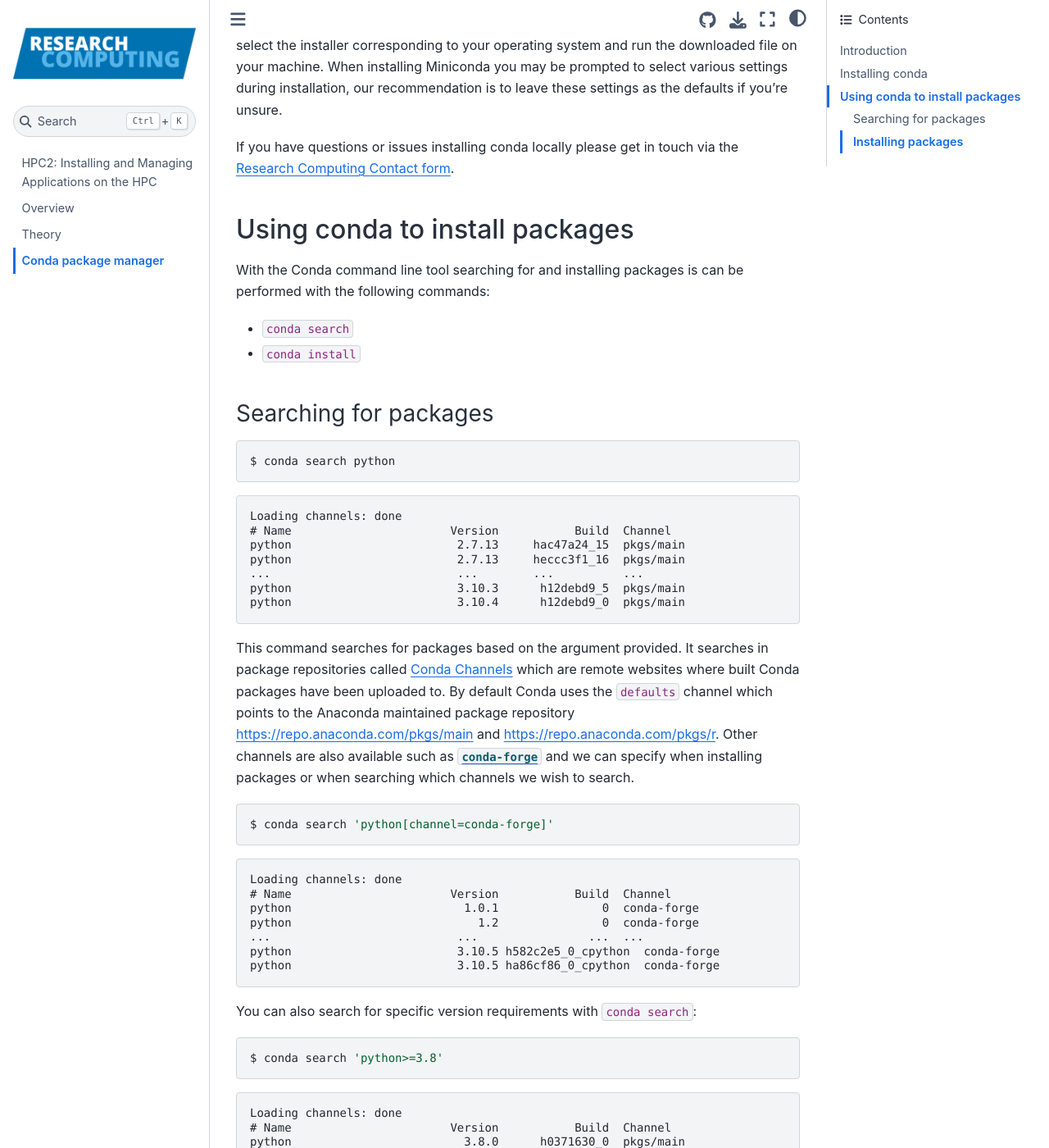
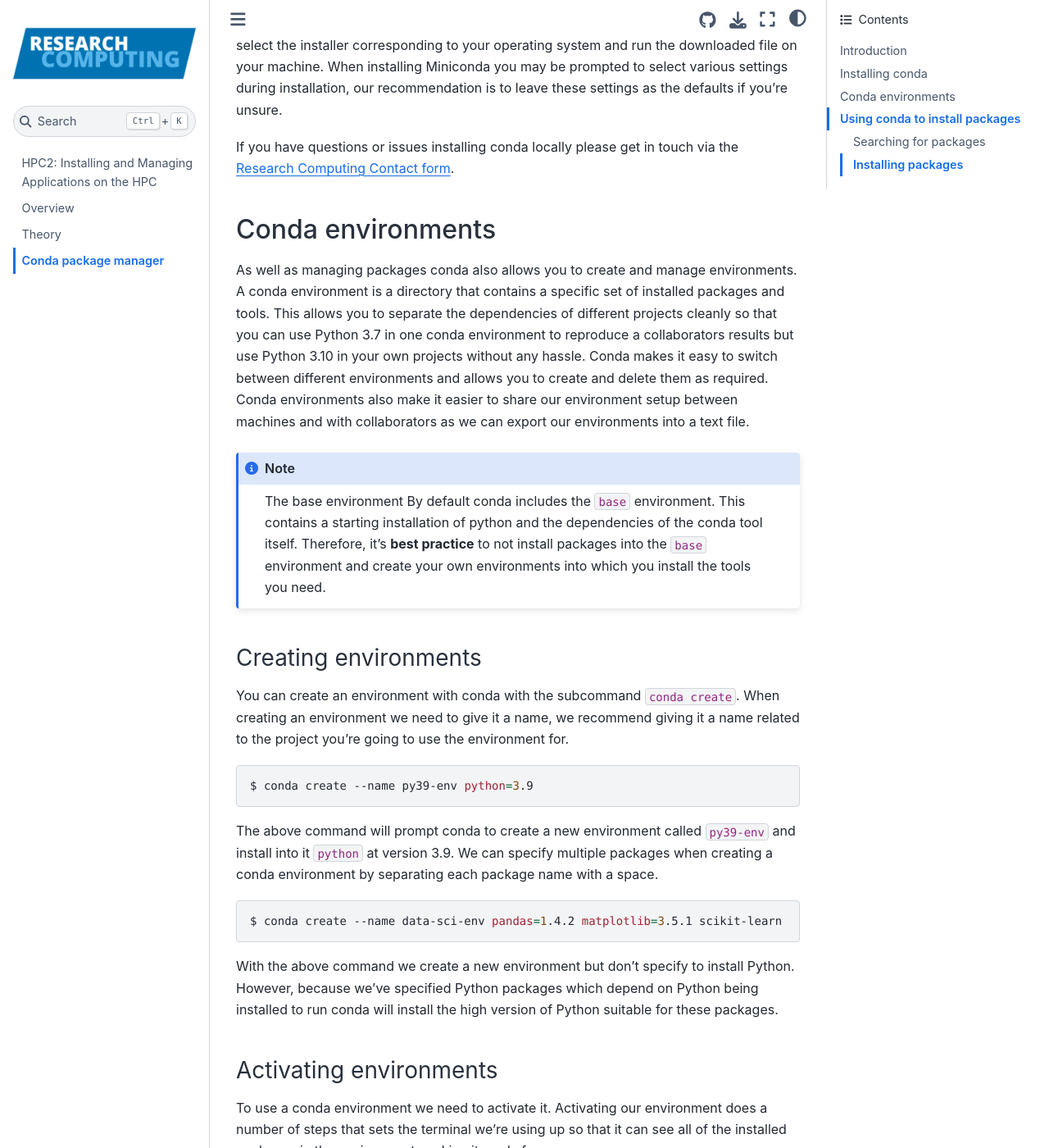
Before and after one commit to ARCTraining/hpc2-software, a Jupyter Book: the page built from book/course/conda.md, in a window 1280 px wide and 1400 px high, scrolled down 1926 px. Shown: the whole window at 82% size. Built offline with Jupyter Book 1.0.4 settings and Sphinx 7.4.7 and the Sphinx Book theme 1.1.4, drawn with Linux system fonts in a browser that asks for light colours; some of the changed text lies outside the part shown.

Commit message:
add environments section

````diff
--- a/book/course/conda.md
+++ b/book/course/conda.md
@@ -46,9 +46,67 @@ Conda is cross-platform, therefore all these distributions have installers for b
 
 If you have questions or issues installing conda locally please get in touch via the [Research Computing Contact form](https://leeds.service-now.com/it?id=sc_cat_item&sys_id=7587b2530f675f00a82247ece1050eda).
 
+## Conda environments
+
+As well as managing packages conda also allows you to create and manage environments. A conda environment is a directory that contains a specific set of installed packages and tools. This allows you to separate the dependencies of different projects cleanly so that you can use Python 3.7 in one conda environment to reproduce a collaborators results but use Python 3.10 in your own projects without any hassle. Conda makes it easy to switch between different environments and allows you to create and delete them as required. Conda environments also make it easier to share our environment setup between machines and with collaborators as we can export our environments into a text file.
+
+```{note} The base environment
+By default conda includes the `base` environment. This contains a starting installation of python and the dependencies of the conda tool itself. Therefore, it's **best practice** to not install packages into the `base` environment and create your own environments into which you install the tools you need.
+```
+
+### Creating environments
+
+You can create an environment with conda with the subcommand `conda create`. When creating an environment we need to give it a name, we recommend giving it a name related to the project you're going to use the environment for.
+
+```bash
+$ conda create --name py39-env python=3.9
+```
+The above command will prompt conda to create a new environment called `py39-env` and install into it `python` at version 3.9. We can specify multiple packages when creating a conda environment by separating each package name with a space.
+
+```bash
+$ conda create --name data-sci-env pandas=1.4.2 matplotlib=3.5.1 scikit-learn
+```
+
+With the above command we create a new environment but don't specify to install Python. However, because we've specified Python packages which depend on Python being installed to run conda will install the high version of Python suitable for these packages.
+
+### Activating environments
+
+To use a conda environment we need to activate it. Activating our environment does a number of steps that sets the terminal we're using up so that it can see all of the installed packages in the environment, making it ready for use.
+
+```bash
+$ conda activate data-sci-env
+
+(data-sci-env)$
+```
+
+You use the subcommand `conda activate ENVNAME` for environment activation, where `ENVNAME` is the name of the environment you wish to activate. You can see it has successfully activated when it returns your prompt with the environment name prepended in brackets.
+
+### Deactivating environments
+
+You can deactivate your current environment with another simple subcommand `conda deactivate`.
+
+```bash
+(data-sci-env)$ conda deactivate
+
+$
+```
+
+### Listing current environments
+
+If you ever want to see your list of current environments on your machine you can you the subcommand `conda env list`. This will return a list of the available conda environments you can use and the environment location in your filesystem.
+
+```bash
+$ conda env list
+
+py39-env                   /home/home01/arcuser/.conda/envs/py39-env
+data-sci-env               /home/home01/arcusers/.conda/envs/data-sci-env
+
+```
+
+
 ## Using conda to install packages
 
-With the Conda command line tool searching for and installing packages is can be performed with the following commands:
+With the Conda command line tool searching for and installing packages is can be performed with the following subcommands:
 - `conda search`
 - `conda install`
 
````
